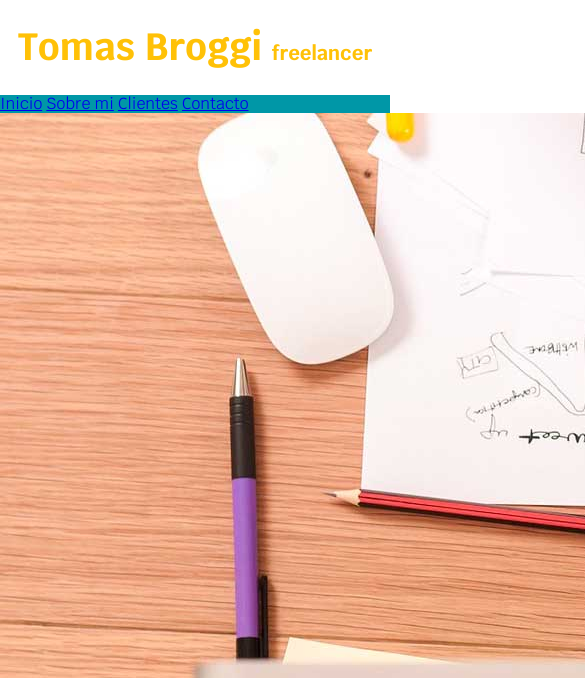
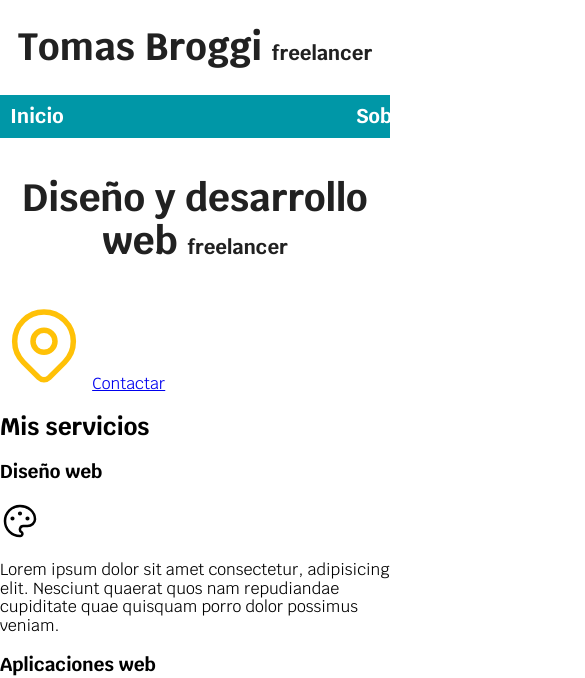
Before and after one commit to TomasBroggi/proyecto_pagina_web, a plain HTML site: page index.html in a window 390 px wide. Shown: the top 678 px of the page, 585 px wide, since content can reach past the window. Drawn offline with Linux system fonts and the light colour scheme.

Commit message:
Se agregó css.json (Media Query) y se siguió tranajando en la barra de navegación principal

```diff
--- a/css/style.css
+++ b/css/style.css
@@ -22,7 +22,7 @@ los primeros estilos a html y body al inicio de style.css*/
 .titulo{
     text-align: center;
     font-size: var(--fuente-principal);
-    color: var(--primario);
+    color: var(--oscuro);
 }
 
 .titulo span{
@@ -30,5 +30,37 @@ los primeros estilos a html y body al inicio de style.css*/
 }
 
 .navegacion-principal{
+
+    display: flex;
+    justify-content: space-between;
+}
+
+.nav-bg{
     background-color: var(--secundario);
 }
+
+
+.contenedor{
+    width: 120rem; /*Limita a 1200 pixeles*/
+    /*
+    margin-top: 0;
+    margin-right: auto;
+    margin-bottom:0;
+    margin-left: auto;
+    es lo mismo que la línea de abajo, como aguja de reloj*/
+    margin: 0 auto 0 auto;
+
+}
+
+.nav-bg a{
+    color: var(--blanco);
+    text-decoration: none; /*Saca el subrayado*/
+    font-size: 2rem;
+    font-weight: 700;
+    padding: 1rem; /*1 rem = 4 veces*/
+}
+
+.nav-bg a:hover {
+    background-color: var(--primario);
+    color: var(--oscuro)
+}
--- a/index.html
+++ b/index.html
@@ -18,17 +18,19 @@
         <h1 class="titulo">Tomas Broggi <span>freelancer</span></h1>
     </header>
 
-    <nav class="navegacion-principal">
-        <a href="#">Inicio</a>
-        <a href="#">Sobre mi</a>
-        <a href="#">Clientes</a>
-        <a href="#">Contacto</a>
-    </nav>
+    <div class="nav-bg">
+        <nav class="navegacion-principal contenedor"> <!--se puede poner mas de una class, solos separada por un espacio--->
+            <a href="#">Inicio</a>
+            <a href="#">Sobre mi</a>
+            <a href="#">Clientes</a>
+            <a href="#">Contacto</a>
+        </nav>
+    </div>
 
-    <img src="img/hero.jpg">
+
 
     <section>
-            <h3>Diseño web</h3>
+            <h3 class="titulo">Diseño y desarrollo web <span>freelancer</span></h3>
 
             <svg xmlns="http://www.w3.org/2000/svg" class="icon icon-tabler icon-tabler-map-pin" width="88" height="88" viewBox="0 0 24 24" stroke-width="1.5" stroke="#FFC107" fill="none" stroke-linecap="round" stroke-linejoin="round">
                 <path stroke="none" d="M0 0h24v24H0z" fill="none"/>
```
